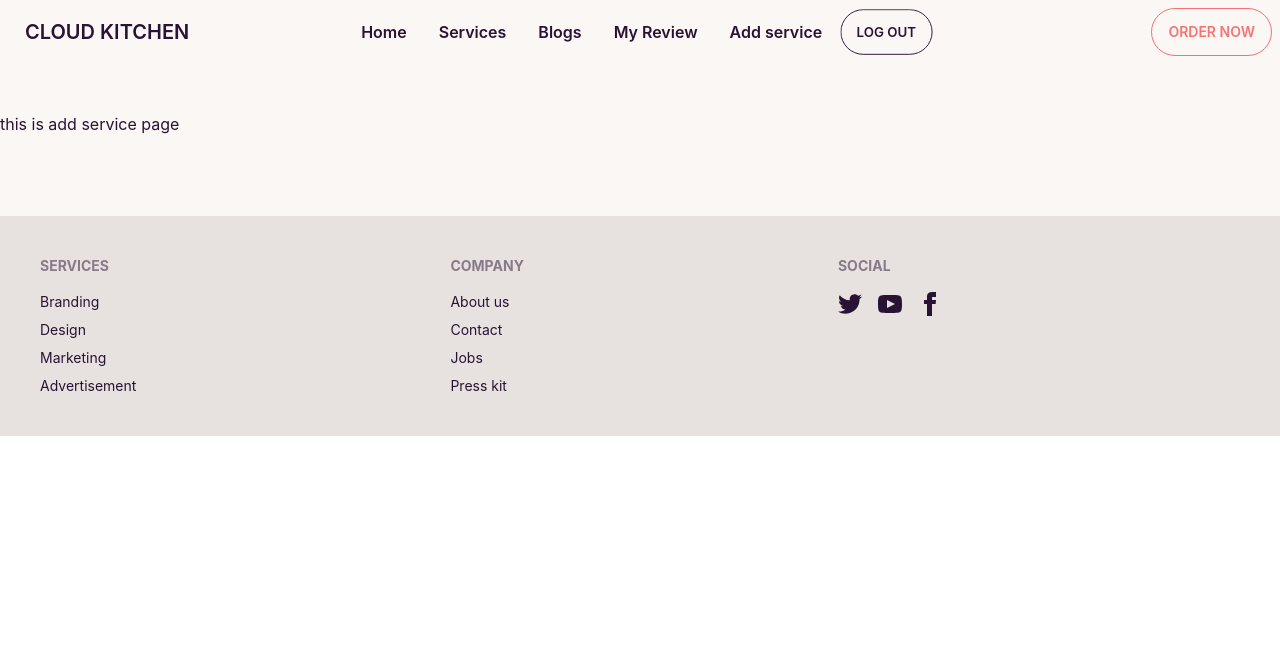
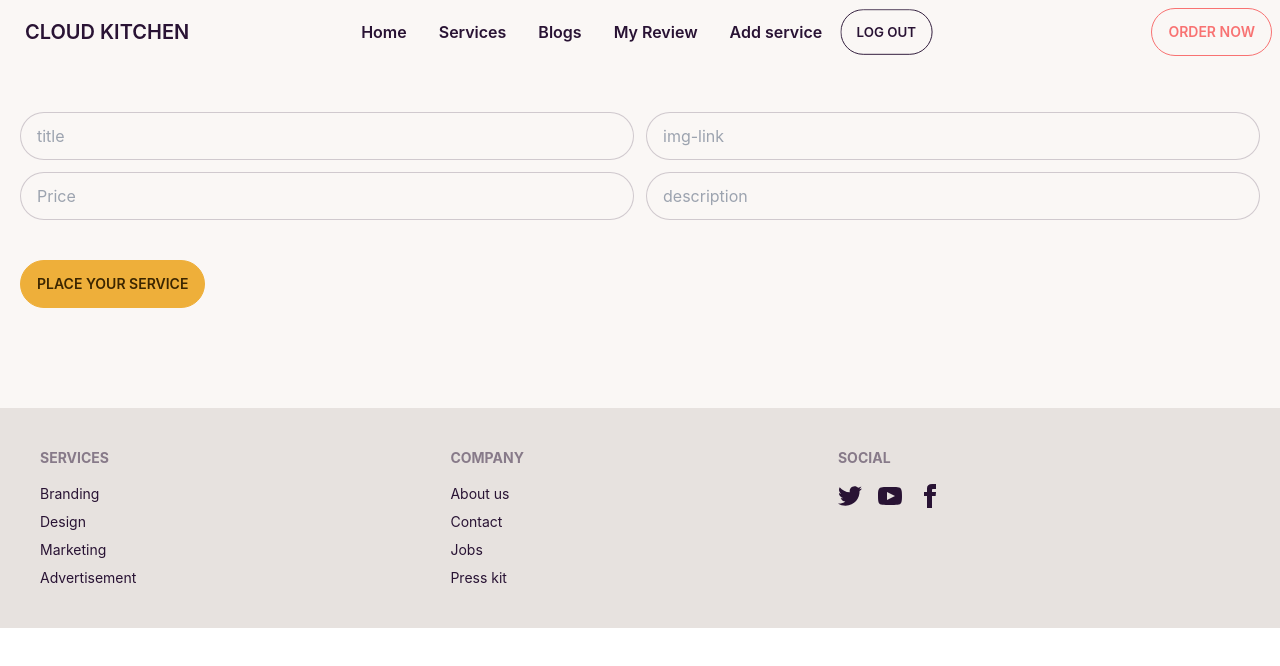
Before and after one commit to Mohammod-Ali/cloud-kitchen-client, a React (Create React App) app: page /addservice in a window 1280 px wide. Shown: the top 666 px of the page. Built offline with nearby package versions, Linux system fonts and the light colour scheme; no server answers; sample sign-in values are in the browser's storage.

Commit message:
dynamic title added

```diff
--- a/src/Pages/AddService/AddService.js
+++ b/src/Pages/AddService/AddService.js
@@ -1,9 +1,55 @@
 import React from 'react';
+import useTitle from '../../hooks/useTitile';
 
 const AddService = () => {
+    useTitle('Add Service')
+
+    const handleAddService = event => {
+        event.preventDefault()
+        const form = event.target;
+        const title = form.title.value;
+        const img = form.img.value;
+        const price = form.price.value;
+        const description = form.description.value;
+
+        const service = {
+            title,
+            img,
+            price,
+            description
+        }
+
+        fetch('http://localhost:5000/services', {
+            method: "POST",
+            headers: {
+                'content-type': 'application/json'
+            },
+            body: JSON.stringify(service)
+        })
+        .then(res => res.json())
+        .then(data => {
+            console.log(data)
+            if(data.acknowledged){
+                alert('Service placed successfully')
+
+            }
+        })
+        .catch(err => console.error(err))
+        form.reset()
+
+    }
+
     return (
         <div>
-            this is add service page
+            <form onSubmit={handleAddService}>
+        <div className="grid grid-cols-1 lg:grid-cols-2 gap-3  lg:my-5 lg:mx-5 ">
+        <input name="title" type="text" placeholder="title" className="input input-bordered w-full" required />
+        <input name="img" type="text" placeholder="img-link" className="input input-bordered w-full" />
+        <input name="price" type="text" placeholder="Price" className="input input-bordered w-full"  />
+        <input name="description" type="text" placeholder="description" className="input input-bordered w-full" required />
+        </div>
+        <input className="btn btn-accent m-5" type="submit" value='place your service' />
+        </form>
         </div>
     );
 };
--- a/src/Pages/Blogs/Blogs.js
+++ b/src/Pages/Blogs/Blogs.js
@@ -1,6 +1,8 @@
 import React from 'react';
+import useTitle from '../../hooks/useTitile';
 
 const Blogs = () => {
+    useTitle('Blogs')
     return (
         <div>
             <div className='border rounded-md m-5 p-5'>
--- a/src/Pages/Home/Home/Home.js
+++ b/src/Pages/Home/Home/Home.js
@@ -1,10 +1,12 @@
 import React from "react";
+import useTitle from "../../../hooks/useTitile";
 import Banner from "../Banner/Banner";
 import Delivery from "../Delivery/Delivery";
 import Faq from "../FAQ/Faq";
 import Service from "../Service/Service";
 
 const Home = () => {
+  useTitle('Home')
   return (
     <div>
       <Banner></Banner>
--- a/src/Pages/Login/Login.js
+++ b/src/Pages/Login/Login.js
@@ -1,12 +1,13 @@
 import React, { useContext } from "react";
 import { Link, useLocation, useNavigate } from "react-router-dom";
 import { AuthContext } from "../../context/AuthProvider/AuthProvider";
+import useTitle from "../../hooks/useTitile";
 
 const Login = () => {
     const {login} = useContext(AuthContext)
     const navigate = useNavigate()
     const location = useLocation()
-
+  useTitle('Login')
   const from = location.state?.from?.pathname || '/'
 
     const handleLogin = event => {
--- a/src/Pages/Review/Review.js
+++ b/src/Pages/Review/Review.js
@@ -1,11 +1,13 @@
 import React, { useContext, useEffect, useState } from 'react';
 import { AuthContext } from '../../context/AuthProvider/AuthProvider';
+import useTitle from '../../hooks/useTitile';
 import ReviewRow from './ReviewRow';
 
 
 const Review = () => {
     const {user} = useContext(AuthContext)
     const [reviews, setReviews] = useState([])
+    useTitle('Review')
 
 
     useEffect( () => {
@@ -53,7 +55,12 @@ const Review = () => {
 
     return (
         <div>
-            <h2 className='font-bold text-4xl m-3'>{reviews.length} Review about this food.</h2>
+            {
+                reviews.length? <h2 className='font-bold text-4xl m-3'>{reviews.length} Review about this food.</h2>
+                :
+                <h2 className='font-bold text-4xl m-3'>No Reviews were added</h2>
+            }
+
             <div className="overflow-x-auto w-full">
   <table className="table w-full mb-5">
     <thead>
--- a/src/Pages/Services/Services.js
+++ b/src/Pages/Services/Services.js
@@ -1,9 +1,11 @@
 import React from 'react';
 import { useLoaderData } from 'react-router-dom';
+import useTitle from '../../hooks/useTitile';
 import Service from './Service';
 
 const Services = () => {
     const services = useLoaderData()
+    useTitle('Services')
 
     return (
         <div className='grid grid-cols-1 md:grid-cols-2 lg:grid-cols-3 gap-7 my-10'>
--- a/src/Pages/SignUp/SignUp.js
+++ b/src/Pages/SignUp/SignUp.js
@@ -3,9 +3,13 @@ import React, { useContext } from "react";
 import { Link, useNavigate,  } from "react-router-dom";
 import { AuthContext } from "../../context/AuthProvider/AuthProvider";
 import { FaGoogle } from "react-icons/fa";
+import useTitle from "../../hooks/useTitile";
 
 const SignUp = () => {
     const {createUser, loginProvider} = useContext(AuthContext)
+  useTitle('SignUp')
+
+
     const navigate = useNavigate()
   const handleSignUn = (event) => {
     event.preventDefault();
--- a/src/Router/Routes/Routes.js
+++ b/src/Router/Routes/Routes.js
@@ -31,13 +31,16 @@ const router = createBrowserRouter([
       },
       {
         path: '/myreview',
-        element:
-          <Review></Review>
+        element: <PrivateRoute>
+           <Review></Review>
+        </PrivateRoute>
 
       },
       {
         path: '/addservice',
-        element: <AddService></AddService>
+        element: <PrivateRoute>
+          <AddService></AddService>
+        </PrivateRoute>
       },
       {
         path: "/blogs",
--- /dev/null
+++ b/src/hooks/useTitile.js
@@ -0,0 +1,9 @@
+import { useEffect } from "react"
+
+const useTitle = title => {
+    useEffect( () => {
+        document.title = `${title} - Cloud Kitchen`;
+    },[title])
+}
+
+export default useTitle;
```
Also changed, not shown: 1 other file (tests, documents, lock files or other folders).
